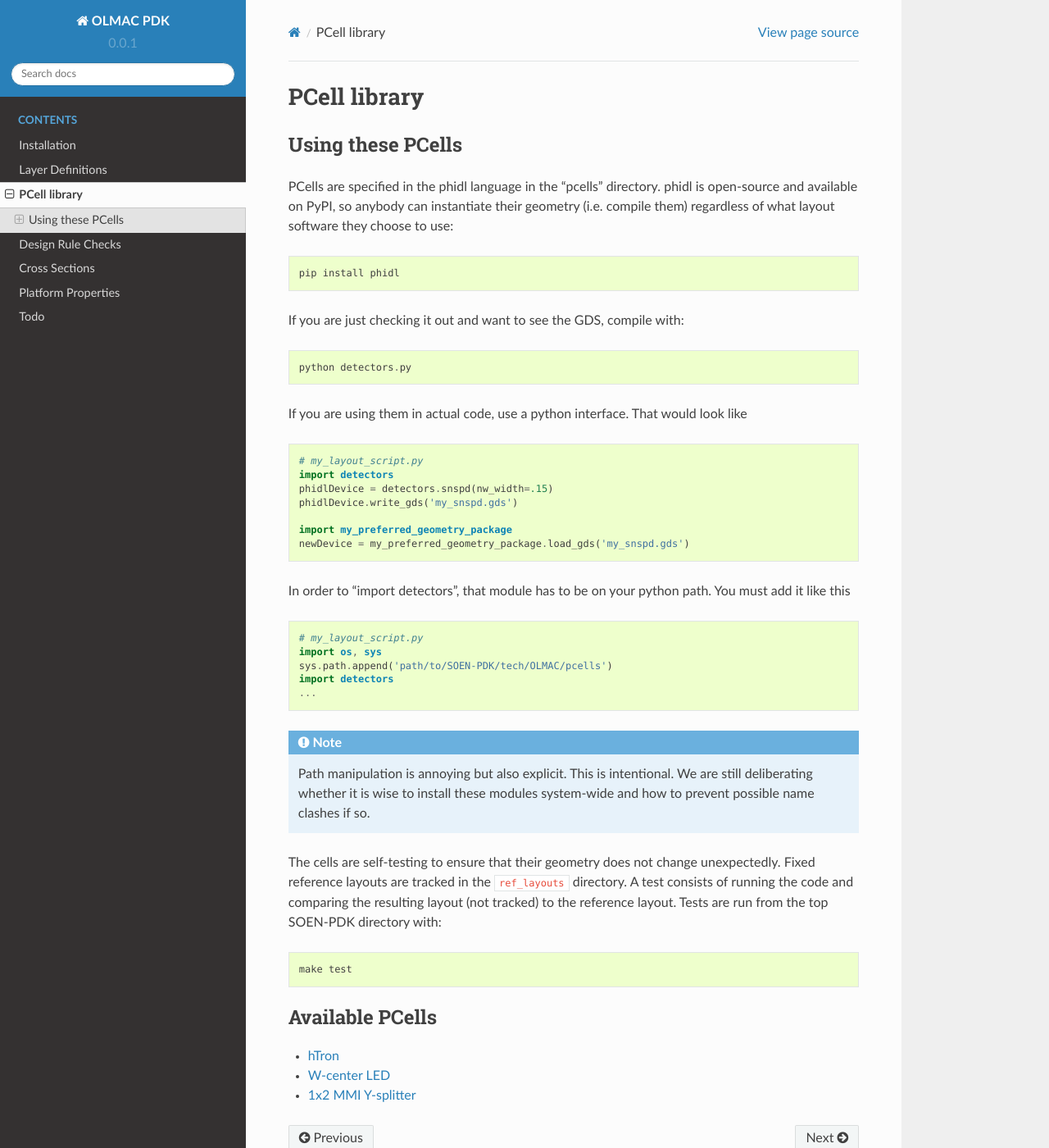
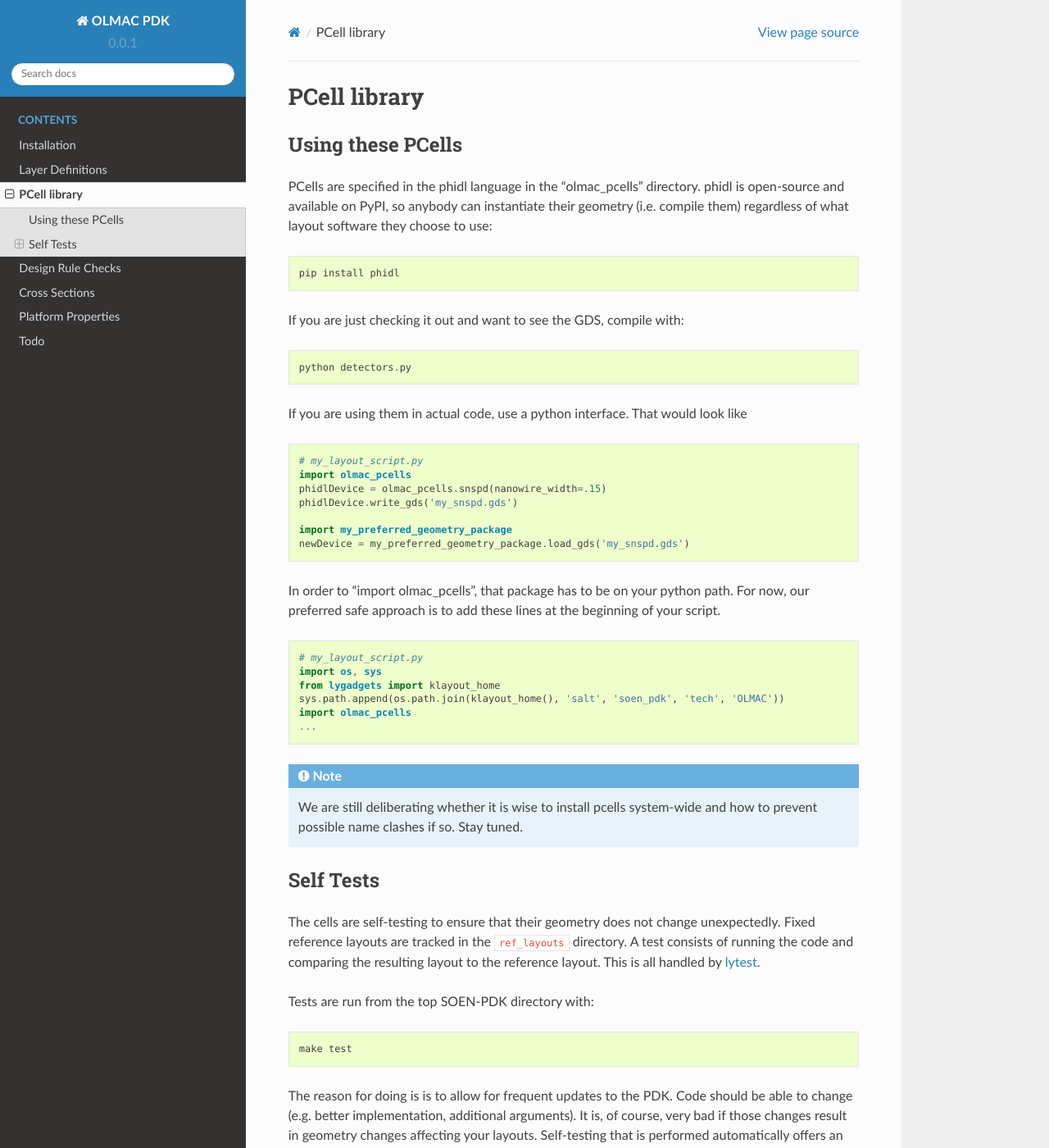
Before and after one commit to usnistgov/SOEN-PDK, a Sphinx documentation site: the page built from docs/src/cells/index.rst, in a window 1280 px wide and 1400 px high. Shown: the whole window at 82% size. Built offline with Sphinx 7.4.7 and the Read the Docs theme 2.0.0, drawn with Linux system fonts in a browser that asks for light colours; some of the changed text lies outside the part shown.

Commit message:
finished up documenting PCell top-level

```diff
--- a/docs/index.rst
+++ b/docs/index.rst
@@ -32,7 +32,7 @@ camera_ready_OLMAC.lyp
 
 :ref:`PCells <cells>`
 *********************
-This PDK includes standard devices as fixed cells (GDS) and `phidl <https://github.com/amccaugh/phidl>`_ code (python). These HTML pages include optical/electron micrographs and measured data of the standard devices.
+This PDK includes standard devices as fixed cells (GDS) and `phidl <https://github.com/amccaugh/phidl>`_ code (python). See the link above for usage instructions. These HTML pages include optical/electron micrographs and measured data of the standard devices.
 
 .. image:: src/cells/layout_pics/hTron_blender.png
     :target: src/cells/hTron.html
--- a/docs/src/cells/hTron.rst
+++ b/docs/src/cells/hTron.rst
@@ -35,5 +35,5 @@ Layout
 
     The layout produced by the below code.
 
-.. literalinclude:: /../tech/OLMAC/pcells/superconductors.py
+.. literalinclude:: /../tech/OLMAC/olmac_pcells/superconductors.py
     :pyobject: htron
--- a/docs/src/cells/index.rst
+++ b/docs/src/cells/index.rst
@@ -5,7 +5,7 @@ PCell library
 
 Using these PCells
 ******************
-PCells are specified in the phidl language in the "pcells" directory. phidl is open-source and available on PyPI, so anybody can instantiate their geometry (i.e. compile them) regardless of what layout software they choose to use::
+PCells are specified in the phidl language in the "olmac_pcells" directory. phidl is open-source and available on PyPI, so anybody can instantiate their geometry (i.e. compile them) regardless of what layout software they choose to use::
 
     pip install phidl
 
@@ -18,30 +18,36 @@ If you are using them in actual code, use a python interface. That would look li
 .. code-block:: python
 
     # my_layout_script.py
-    import detectors
-    phidlDevice = detectors.snspd(nw_width=.15)
+    import olmac_pcells
+    phidlDevice = olmac_pcells.snspd(nanowire_width=.15)
     phidlDevice.write_gds('my_snspd.gds')
 
     import my_preferred_geometry_package
     newDevice = my_preferred_geometry_package.load_gds('my_snspd.gds')
 
-In order to "import detectors", that module has to be on your python path. You must add it like this
+In order to "import olmac_pcells", that package has to be on your python path. For now, our preferred safe approach is to add these lines at the beginning of your script.
 
 .. code-block:: python
 
     # my_layout_script.py
     import os, sys
-    sys.path.append('path/to/SOEN-PDK/tech/OLMAC/pcells')
-    import detectors
+    from lygadgets import klayout_home
+    sys.path.append(os.path.join(klayout_home(), 'salt', 'soen_pdk', 'tech', 'OLMAC'))
+    import olmac_pcells
     ...
 
 .. note::
-    Path manipulation is annoying but also explicit. This is intentional. We are still deliberating whether it is wise to install these modules system-wide and how to prevent possible name clashes if so.
+    We are still deliberating whether it is wise to install pcells system-wide and how to prevent possible name clashes if so. Stay tuned.
 
+Self Tests
+**********
+The cells are self-testing to ensure that their geometry does not change unexpectedly. Fixed reference layouts are tracked in the ``ref_layouts`` directory. A test consists of running the code and comparing the resulting layout to the reference layout. This is all handled by `lytest <https://github.com/atait/lytest>`_.
 
-The cells are self-testing to ensure that their geometry does not change unexpectedly. Fixed reference layouts are tracked in the ``ref_layouts`` directory. A test consists of running the code and comparing the resulting layout (not tracked) to the reference layout. Tests are run from the top SOEN-PDK directory with::
+Tests are run from the top SOEN-PDK directory with::
 
     make test
+
+The reason for doing is is to allow for frequent updates to the PDK. Code should be able to change (e.g. better implementation, additional arguments). It is, of course, very bad if those changes result in geometry changes affecting your layouts. Self-testing that is performed automatically offers an assurance that you can count on those pcells being exactly the same, at least for the tested arguments.
 
 
 .. toctree::
--- a/docs/src/cells/mmi1x2.rst
+++ b/docs/src/cells/mmi1x2.rst
@@ -31,5 +31,5 @@ Layout
     The layout produced by the below code.
 
 
-.. literalinclude:: /../tech/OLMAC/pcells/passives.py
+.. literalinclude:: /../tech/OLMAC/olmac_pcells/passives.py
     :pyobject: mmi1x2
--- a/docs/src/todo.rst
+++ b/docs/src/todo.rst
@@ -13,7 +13,7 @@ PDK Itself
     * create the page in src/cells
     * put in device images and data
     * put in the layout image (standardized)
-    * link to code that is in the OLMAC/pcells directory
+    * link to code that is in the OLMAC/olmac_pcells directory
 * take device data and pictures
 * measure more properties
 * can we make a klayout wrapper for a phidl pcell (pass arguments, make geometry, make ports)?
@@ -32,7 +32,3 @@ This Documentation
 
 * how do we put in the fabrication steps
 * document DRC
-
-* pcell rationale
-    * to import the pcells, add the "pcells" directory to your python path with sys.path.append(path_to_pcells). Then from superconductors import htron
-    * how and why self testing
--- a/version.py
+++ b/version.py
@@ -4,4 +4,4 @@ version = '0.0.1'
 release = version + ""
 
 if __name__ == '__main__':
-    print('OLMAC v' + version)
+    print('NIST SOEN PDK v' + version)
```
Also changed, not shown: grain.xml (added, +15 -0 lines), 1 other file.
